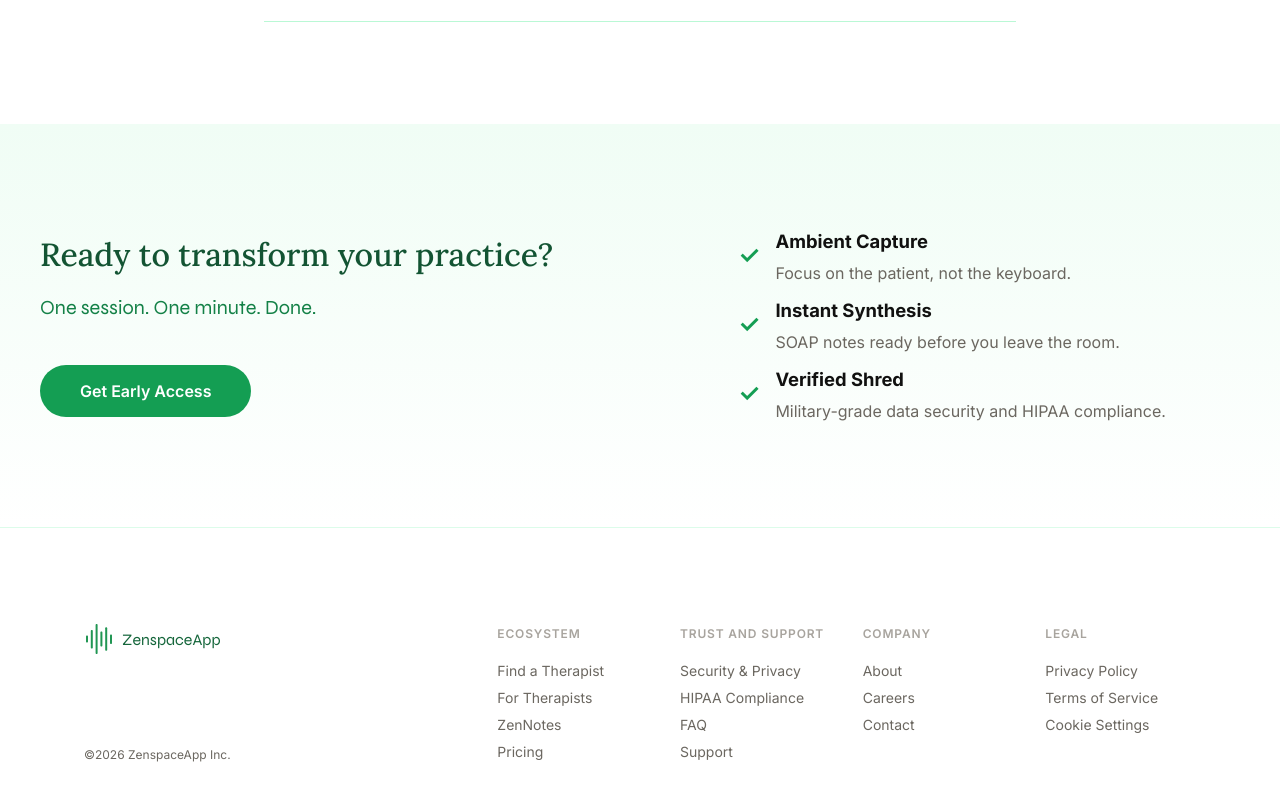
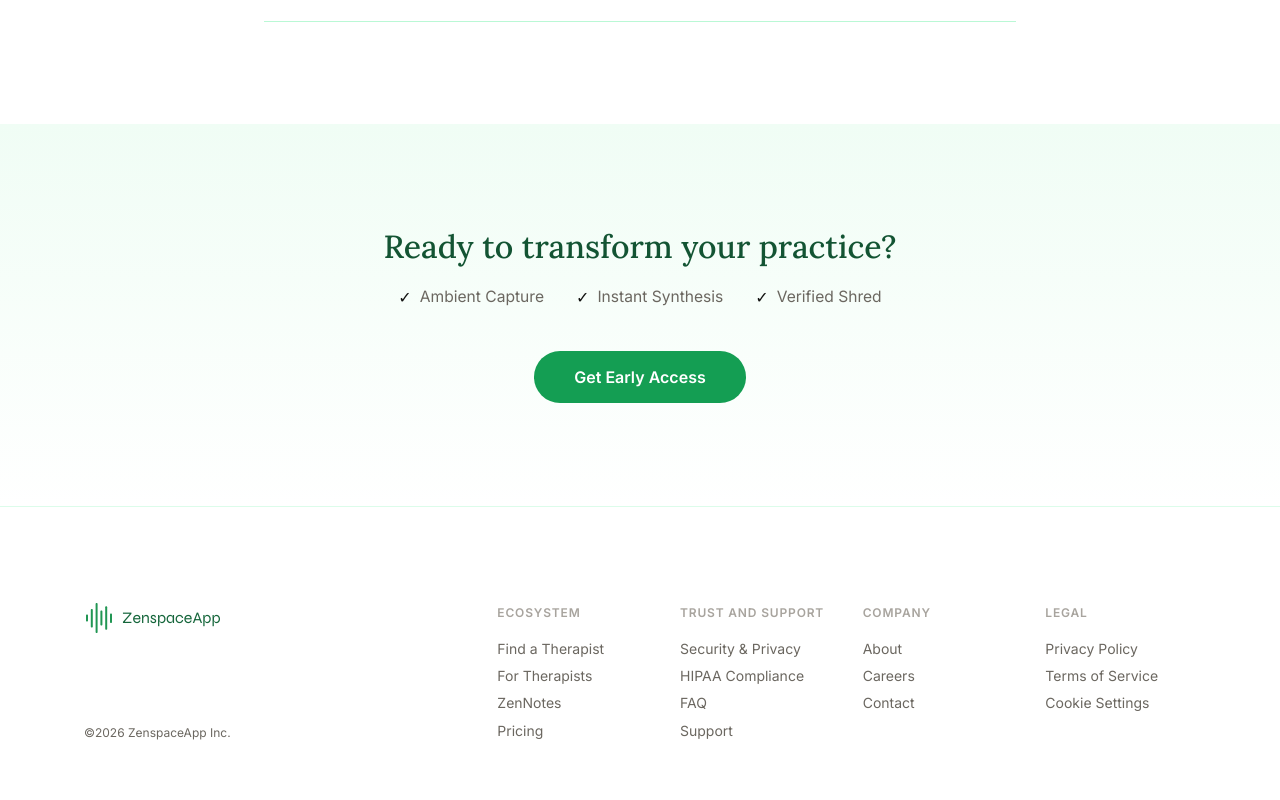
Before and after one commit to ZenSpaceApp/zenspace, a Next.js app: page /zennotes in a window 1280 px wide. Shown: the part 6583-7383 px from the top of the page. Built offline with nearby package versions, Linux system fonts and the light colour scheme.

Commit message:
Redesigned ZenNotes CTA

```diff
--- a/components/marketing/CTAZenNotes/CTAZenNotes.module.scss
+++ b/components/marketing/CTAZenNotes/CTAZenNotes.module.scss
@@ -14,14 +14,10 @@
 .inner {
   max-width: 1200px;
   margin: 0 auto;
-  display: grid;
+  display: flex;
   gap: clamp(3rem, 8vw, 6rem);
   align-items: center;
-  grid-template-columns: 1fr;
-
-  @media (min-width: 992px) {
-    grid-template-columns: 1.2fr 1fr;
-  }
+  justify-content: center;
 }
 
 .tagline {
@@ -34,24 +30,37 @@
 .benefitList {
   display: flex;
   flex-direction: column;
+  justify-content: center;
+  align-items: center;
+  flex-wrap: wrap;
   gap: 0.5rem;
+  margin-bottom: 2.5rem;
+
+  @media (min-width: 768px) {
+    flex-direction: row;
+    gap: 2rem;
+  }
 }
 
 .benefitItem {
   display: flex;
-  gap: 1rem;
+  gap: 0.5rem;
   align-items: center;
 }
 
 .icon {
-  color: var(--green-600);
-  font-size: 1.5rem;
-  font-weight: bold;
+  // color: var(--green-600);
+  font-size: 1rem;
+  // font-weight: bold;
 }
 
 .benefitTitle {
   display: block;
-  font-size: 1.15rem;
-  color: var(--green-950);
-  margin-bottom: 0.15rem;
+  font-size: 0.975rem;
+  // color: var(--green-800);
+  // margin-bottom: 0.15rem;
 }
+
+.textContent {
+  text-align: center;
+}
--- a/components/marketing/CTAZenNotes/CTAZenNotes.tsx
+++ b/components/marketing/CTAZenNotes/CTAZenNotes.tsx
@@ -14,23 +14,24 @@ export default function CTAZenNotes() {
       <div className={styles.inner}>
         <div className={styles.textContent}>
           <h3>Ready to transform your practice?</h3>
-          <p className={styles.tagline}>One session. One minute. Done.</p>
+          <div className={styles.benefitList}>
+            {benefits.map((item, i) => (
+              <div key={i} className={styles.benefitItem}>
+                <span className={styles.icon}>✓</span>
+                <div>
+                  <p className={styles.benefitTitle}>{item.title}</p>
+                  {/* <p className={styles.benefitBody}>{item.body}</p> */}
+                </div>
+              </div>
+            ))}
+          </div>
+          {/* <p className={styles.tagline}>One session. One minute. Done.</p> */}
+
           <Button brand="notes" className={styles.mainBtn}>
             Get Early Access
           </Button>
         </div>
 
-        <div className={styles.benefitList}>
-          {benefits.map((item, i) => (
-            <div key={i} className={styles.benefitItem}>
-              <span className={styles.icon}>✓</span>
-              <div>
-                <b className={styles.benefitTitle}>{item.title}</b>
-                <p className={styles.benefitBody}>{item.body}</p>
-              </div>
-            </div>
-          ))}
-        </div>
       </div>
     </section>
   );
```
